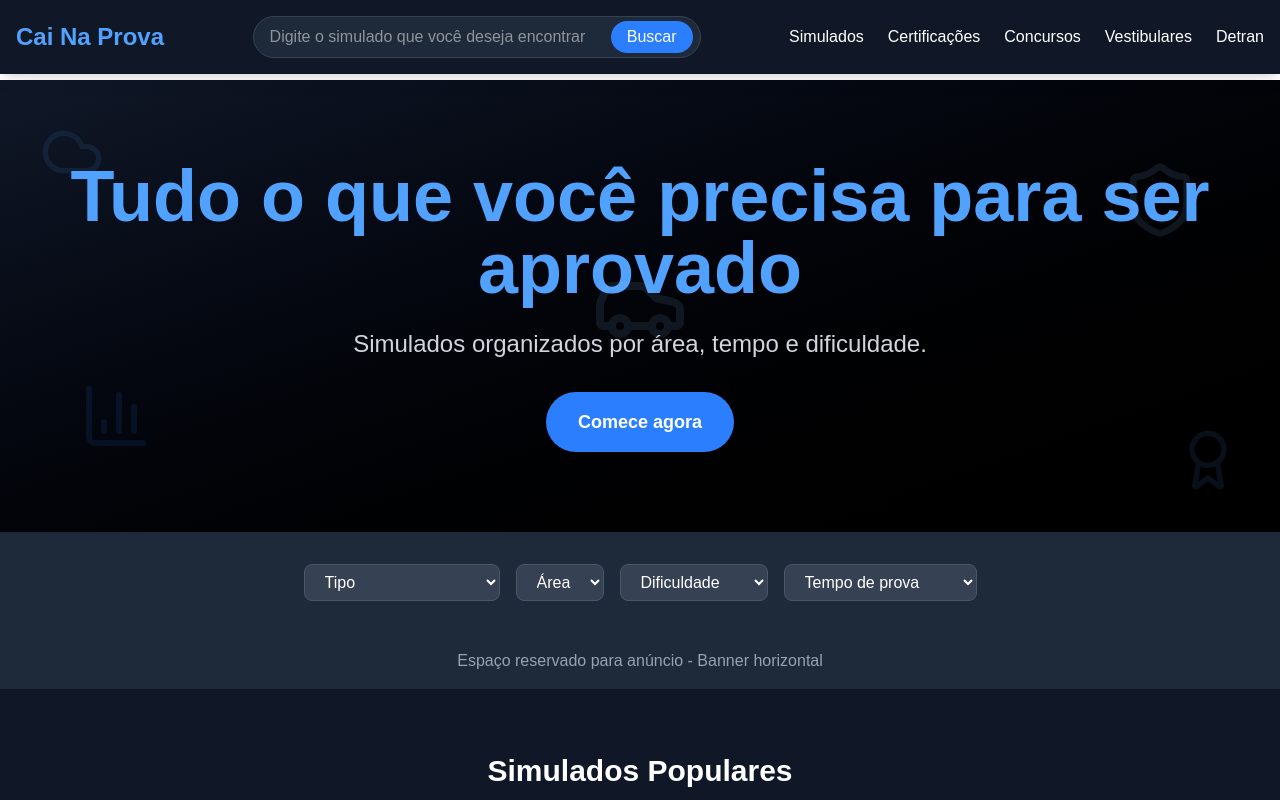
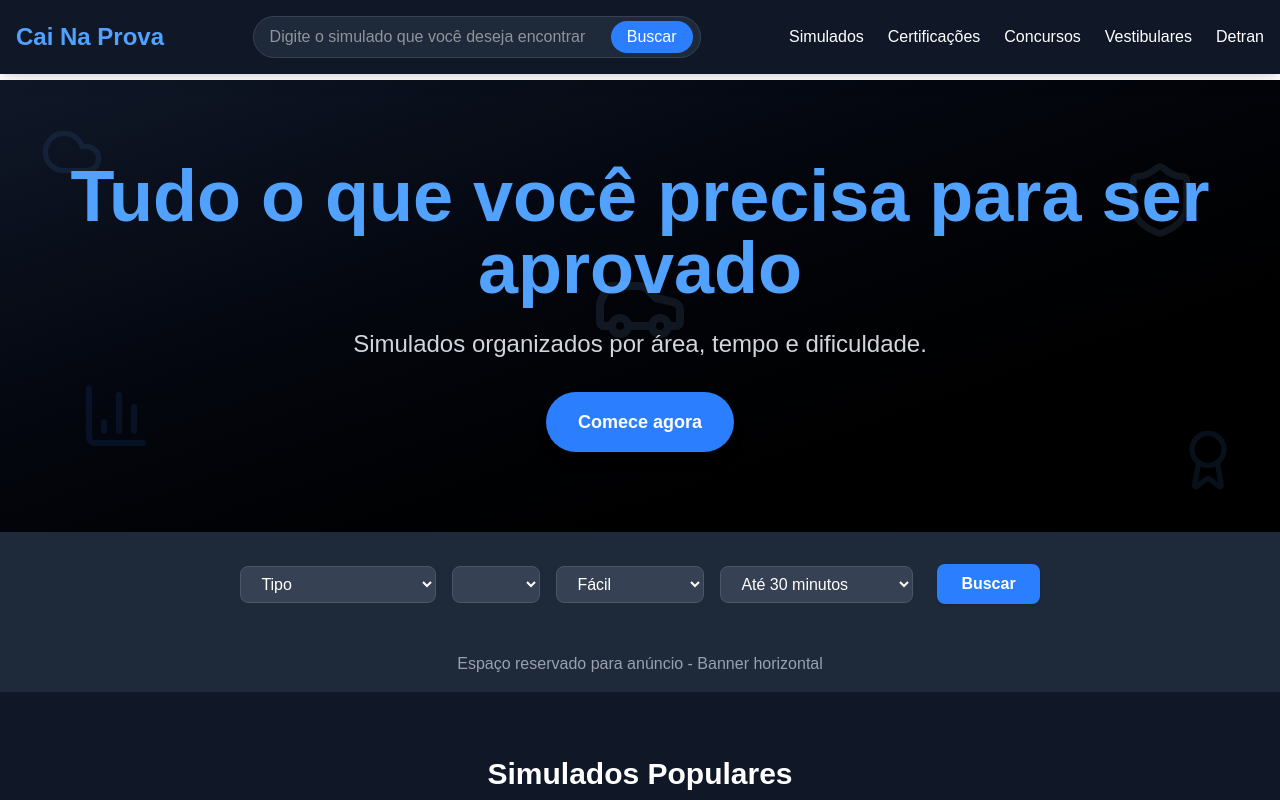
Before and after one commit to cainaprova/cai-na-prova, a Next.js app: page / in a window 1280 px wide. Shown: the top 800 px of the page. Built offline with nearby package versions, Linux system fonts and the light colour scheme.

Commit message:
Enhance Filters and Hero components with improved UI and functionality

```diff
--- a/app/components/Filters.tsx
+++ b/app/components/Filters.tsx
@@ -16,13 +16,13 @@ export default function Filters() {
   return (
     <section id="filters" className="bg-gray-800 py-8 px-4">
       <div className="container mx-auto">
-        <div className="flex flex-wrap gap-4 justify-center">
+        <div className="flex flex-wrap gap-4 justify-center items-center">
           <select
             className="bg-gray-700 text-white px-4 py-2 rounded-lg border border-gray-600"
             value={tipo}
             onChange={(e) => setTipo(e.target.value)}
           >
-            <option value="">Tipo</option>
+            <option value="" disabled>Tipo</option>
             <option value="Certificações">Certificações</option>
             <option value="Concursos">Concursos Públicos</option>
             <option value="Vestibular">Vestibular</option>
@@ -30,23 +30,30 @@ export default function Filters() {
             <option value="Matérias Escolares">Matérias Escolares</option>
           </select>
           <select className="bg-gray-700 text-white px-4 py-2 rounded-lg border border-gray-600">
-            <option value="">Área</option>
+            <option value="" disabled>Área</option>
             {tipo && areas[tipo as keyof typeof areas]?.map(area => (
               <option key={area} value={area}>{area}</option>
             ))}
           </select>
           <select className="bg-gray-700 text-white px-4 py-2 rounded-lg border border-gray-600">
-            <option value="">Dificuldade</option>
+            <option value="" disabled>Dificuldade</option>
             <option value="Fácil">Fácil</option>
             <option value="Intermediário">Intermediário</option>
             <option value="Difícil">Difícil</option>
           </select>
           <select className="bg-gray-700 text-white px-4 py-2 rounded-lg border border-gray-600">
-            <option value="">Tempo de prova</option>
+            <option value="" disabled>Tempo de prova</option>
             <option value="Até 30 minutos">Até 30 minutos</option>
             <option value="30 a 60 minutos">30 a 60 minutos</option>
             <option value="Mais de 60 minutos">Mais de 60 minutos</option>
           </select>
+          <button
+            type="button"
+            className="bg-blue-500 hover:bg-blue-600 active:bg-blue-700 text-white font-bold py-2 px-6 rounded-lg transition-all duration-150 shadow cursor-pointer ml-2 focus:outline-none"
+            onClick={() => alert('Busca realizada! (implemente a lógica aqui)')}
+          >
+            Buscar
+          </button>
         </div>
       </div>
     </section>
--- a/app/components/Hero.tsx
+++ b/app/components/Hero.tsx
@@ -1,12 +1,15 @@
 'use client';
 
 import { Cloud, Shield, BarChart3, Award, Car } from 'lucide-react';
+
 
 export default function Hero() {
   const scrollToFilters = () => {
     const element = document.getElementById('filters');
     if (element) {
-      element.scrollIntoView({ behavior: 'smooth' });
+      const yOffset = -80; // ajuste para altura do header fixo
+      const y = element.getBoundingClientRect().top + window.pageYOffset + yOffset;
+      window.scrollTo({ top: y, behavior: 'smooth' });
     }
   };
 
@@ -20,13 +23,15 @@ export default function Hero() {
           Simulados organizados por área, tempo e dificuldade.
         </p>
         <button
+          type="button"
           onClick={scrollToFilters}
-          className="bg-blue-500 hover:bg-blue-600 active:bg-blue-700 text-white font-bold py-4 px-8 rounded-full text-lg transition transform hover:scale-105 active:scale-95 cursor-pointer"
+          style={{ position: 'relative', zIndex: 99999 }}
+          className="bg-blue-500 hover:bg-blue-600 active:bg-blue-700 text-white font-bold py-4 px-8 rounded-full text-lg transition-all duration-150 shadow-lg transform hover:scale-105 active:scale-95 cursor-pointer focus:outline-none focus:ring-2 focus:ring-blue-400 focus:ring-offset-2"
         >
           Comece agora
         </button>
       </div>
-      <div className="absolute inset-0 opacity-10">
+      <div className="absolute inset-0 opacity-10 pointer-events-none">
         <Cloud className="absolute top-10 left-10 w-16 h-16 text-blue-400" />
         <Shield className="absolute top-20 right-20 w-20 h-20 text-blue-300" />
         <BarChart3 className="absolute bottom-20 left-20 w-18 h-18 text-blue-500" />
--- a/app/globals.css
+++ b/app/globals.css
@@ -27,4 +27,5 @@ body {
   background: var(--background);
   color: var(--foreground);
   font-family: Arial, Helvetica, sans-serif;
+  scroll-behavior: smooth;
 }
```
